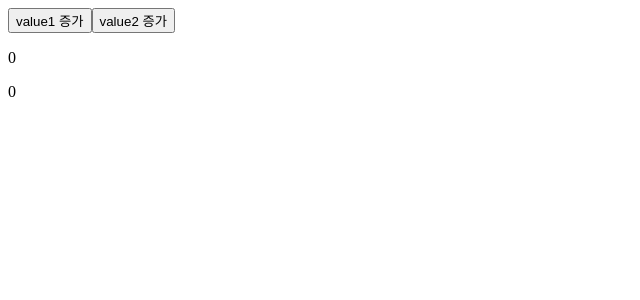
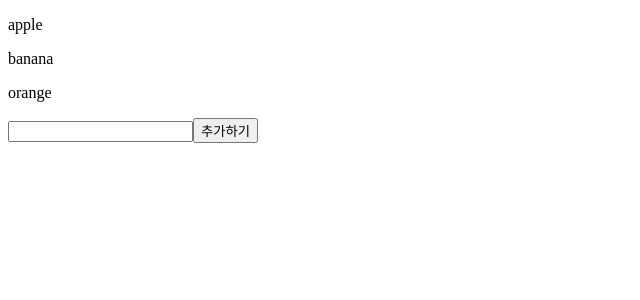
Before and after one commit to mjkang0987/react-study, a React (Create React App) app in the folder example/cra/: page / in a window 1280 px wide. Shown: the top 300 px of the page, without its empty margins (0-640 px from the left). Built offline with nearby package versions, Linux system fonts and the light colour scheme.

Commit message:
[섹션5] 랜더링 속도를 올리기 위한 성능 최적화 방법
- 예제 추가

#26-20201112

```diff
--- a/example/cra/src/App.jsx
+++ b/example/cra/src/App.jsx
@@ -1,24 +1,34 @@
 import React, { useState } from 'react';
-import MyComponent from './MyComponent';
 
 const App = () => {
-  const [value1, setValue1] = useState(0);
-  const [value2, setValue2] = useState(0);
+  const [fruits, setFruits] = useState(['apple', 'banana', 'orange']);
+  const [newFruits, setNewFruits] = useState('');
+  const addNewFruit = _ => {
+    setFruits([...fruits, newFruits])
+    // fruits.push(newFruits);
+    setNewFruits('');
+  }
   return (
     <div>
-      <button
-        onClick={() => setValue1(value1 + 1)}>
-        value1 증가
-      </button>
-      <button
-        onClick={() => setValue2(value2 + 1)}>
-        value2 증가
-      </button>
-      <MyComponent
-        value1={value1}
-        value2={value2} />
+     <Selected options={fruits} />
+     <input
+       type="text"
+       value={newFruits}
+       onChange={e => setNewFruits(e.target.value)}
+     />
+     <button
+       onClick={addNewFruit}
+     >추가하기</button>
     </div>
   )
 }
 
+const Selected = React.memo(({options}) => (
+  <div>
+    {options.map((items, index) => (
+      <p key={`${items}${index}`}>{items}</p>
+    ))}
+  </div>
+));
+
 export default App;
```
